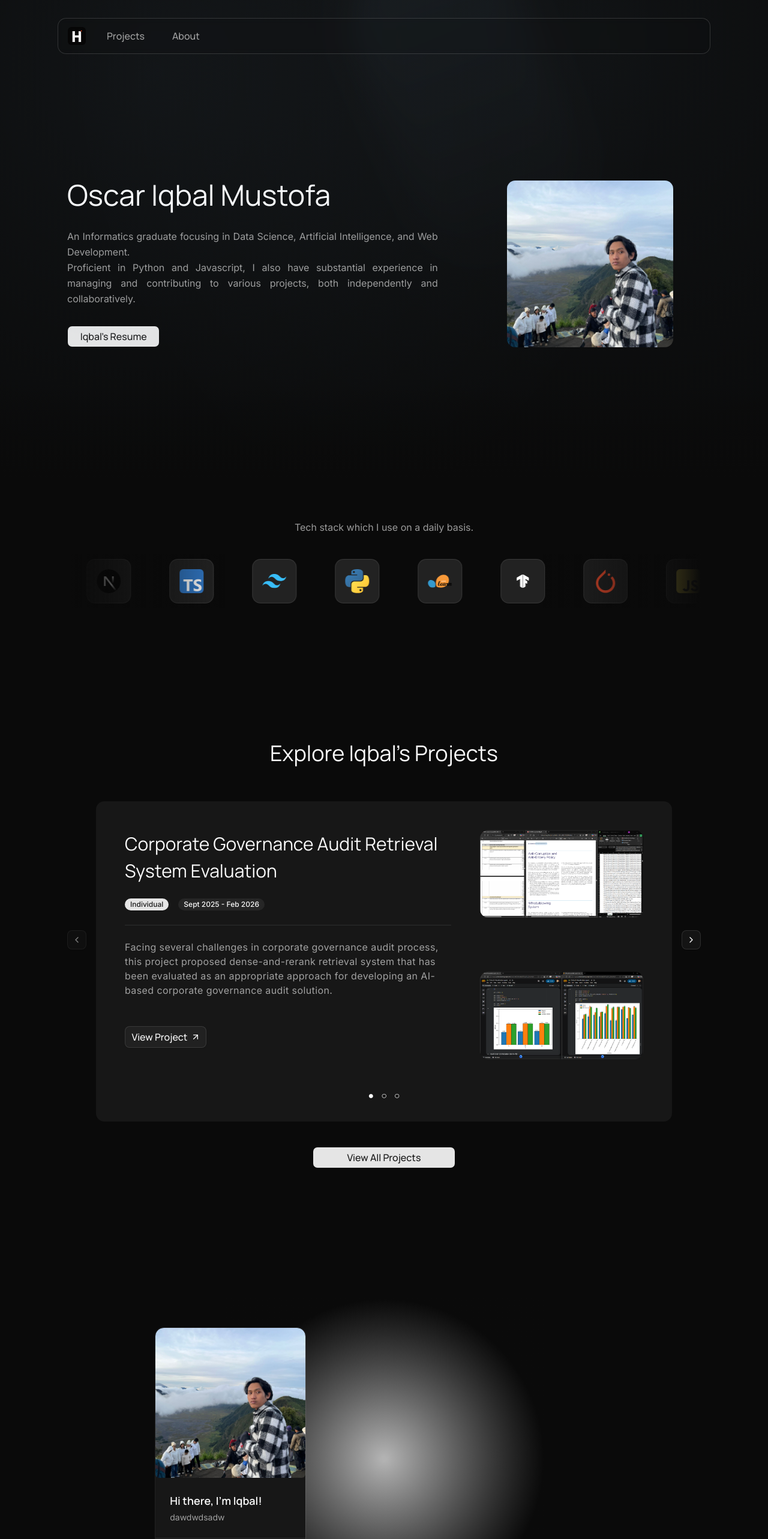
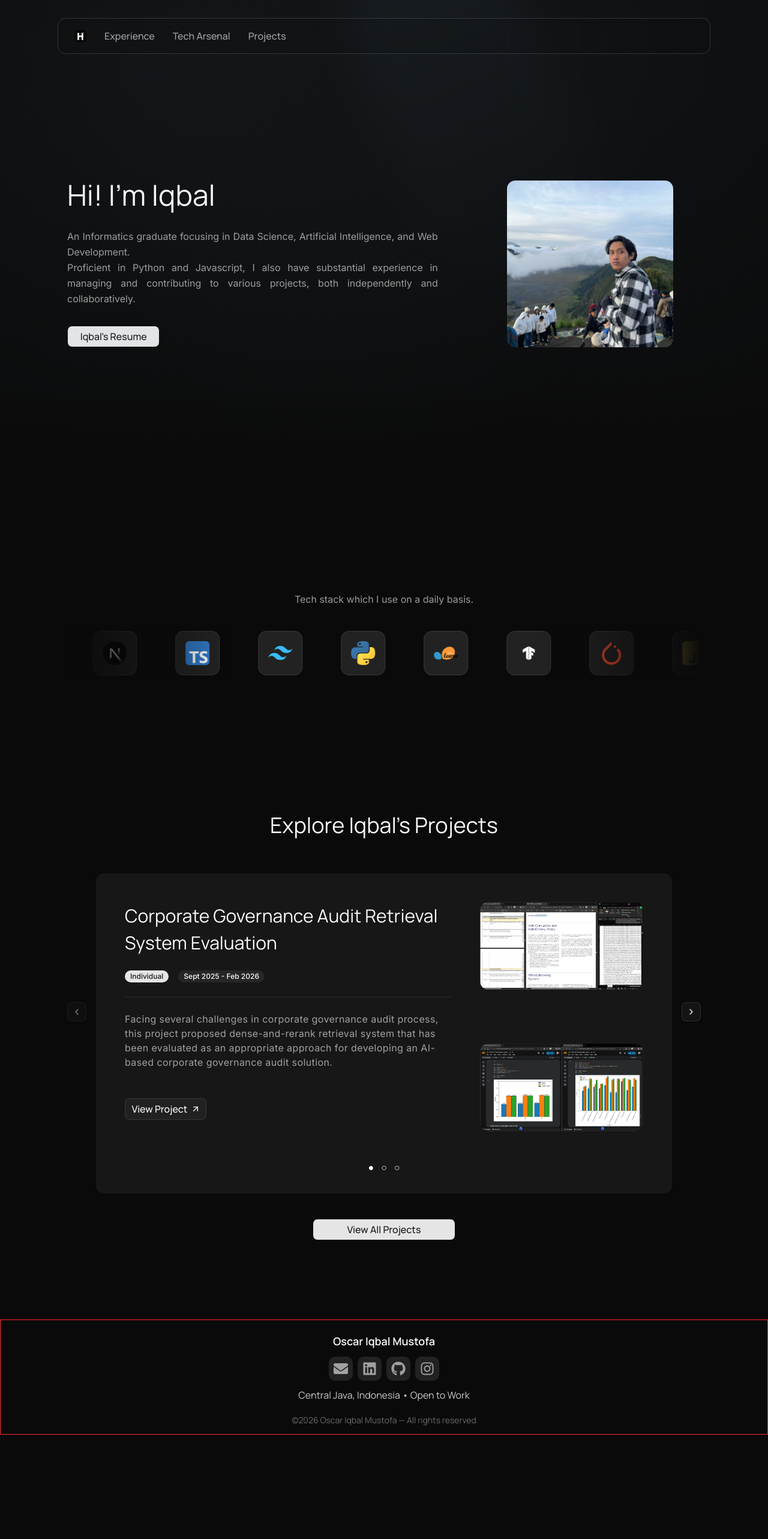
Before and after one commit to oscariqbal/portfolio, a Next.js app: page / in a window 1280 px wide. Shown: the top 2566 px of the page at 60% size. After the commit the page ends 2392 px from the top, so only its background shows below. Built offline with nearby package versions, Linux system fonts and the light colour scheme.

Commit message:
inisiate new version

```diff
--- a/app/layout.tsx
+++ b/app/layout.tsx
@@ -13,8 +13,8 @@ const inter = Inter({subsets:['latin'],variable:'--font-inter'});
 const manrope = Manrope({subsets:['latin'],variable:'--font-manrope'});
 
 export const metadata: Metadata = {
-  title: "Hinoyojin!",
-  description: "Beware of fire! Inspired by Hinoyojin, a Japanese phrase meaning 'beware of fire' that often assicoated with fire patrol tradition, this is Oscar Iqbal Mustofa's portfolio showing my personality and skills with vigilance, precision, and innovation.",
+  title: "Hi! Iqbal",
+  description: "Oscar Iqbal Mustofa's portfolio showing my personality and skills with vigilance, precision, and innovation.",
   keywords: "AI Engineering, AI Development, Machine Learning, Deep Learning",
 };
 
@@ -26,11 +26,11 @@ export default function RootLayout({
   return (
     <html lang="en" className={cn("h-full", "antialiased", "font-sans", inter.variable, manrope.variable, "dark", "scroll-smooth")}>
       <body className="min-h-full flex flex-col">
+        <Header />
         <section className="h-screen overflow-hidden">
           <LightRays count={5} blur={28} speed={17}/>
           <div className="absolute pointer-events-none inset-0 bg-gradient-to-b from-transparent from-0% via-transparent via-80% md:via-80% to-background to-100%" />
           {/* <div className="fixed top-0 left-0 w-full h-[30vh] border-2 border-red-500 pointer-events-none z-50" /> */}
-          <Header />
           <Hero />
         </section>
         <main className="w-[90vw] md:w-[85vw] mx-auto bg-background">
--- a/app/page.tsx
+++ b/app/page.tsx
@@ -13,8 +13,8 @@ import { projects } from "@/data/projects";
 export default function Home() {
   return (
     <>
-      {/* Skills Section */}
-      <section id="marquee-skills" className="h-[30vh] md:h-[35vh] w-full px-2 md:px-4">
+      {/* Tech Arsenal Section */}
+      <section id="tech-arsenal" className="h-[30vh] md:h-[35vh] w-full px-2 md:px-4">
         <FadeInOnScroll className="h-full w-full flex flex-col items-center justify-center gap-8" delay={0.3}>
           <p className="text-xs sm:text-sm md:text-base leading-relaxed opacity-60">Tech stack which I use on a daily basis.</p>
           <div className="relative flex w-full overflow-hidden">
@@ -36,31 +36,6 @@ export default function Home() {
           </div>
         </FadeInOnScroll>
       </section>
-      {/* About Section */}
-      <section id='about' className='h-[88vh] w-full'>
-        <div className='h-full w-full relative flex items-center justify-center'>
-          <div className='absolute top-1/2 left-1/2 -translate-x-1/2 -translate-y-1/2 h-[42vw] w-[42vw] z-10 bg-radial from-foreground from-1% to-background to-70% opacity-70'></div>
-          <div className="h-[70%] w-[70%] relative flex items-center justify-between z-20">
-            <Card>
-              <Image src="/img/profile.jpg" alt="icon" width={250} height={170} className="rounded-sm"/>
-              <CardHeader>
-                <CardTitle className="text-lg font-semibold">
-                  Hi there, I'm Iqbal!
-                </CardTitle>
-                <CardDescription >
-                  dawdwdsadw
-                </CardDescription>
-              </CardHeader>
-              <Separator />
-              <CardFooter>
-                <Button className="w-full">
-                  Download CV
-                </Button>
-              </CardFooter>
-            </Card>
-          </div>
-        </div>
-      </section>
     </>
   );
 }
--- a/components/header.tsx
+++ b/components/header.tsx
@@ -4,23 +4,30 @@ import { Button } from "@/components/ui/button";
 export default function Header() {
     return (
       <header className="h-[15vh] w-full sticky top-0 z-50 flex items-center">
-        <nav className='h-[50%] w-[90%] md:w-[85%] font-heading mx-auto bg-background/10 backdrop-blur-xs rounded-xl px-2 md:px-4 border border-foreground/15'>
-          <ul className='h-full w-full flex items-center gap-6 text-muted-foreground'>
+        <nav className='h-1/2 w-[90%] md:w-[85%] font-heading mx-auto bg-background/5 backdrop-blur-xs rounded-xl px-2 md:px-4 border border-foreground/15'>
+          <ul className='h-full w-full flex items-center text-muted-foreground gap-2'>
             <li>
-              <a href='#hero'>
-                <Image src="/logo.svg" alt="icon" width={30} height={30} className="rounded-sm"/>
-              </a>
+              <Button variant={"ghost"} size={"sm"} asChild>
+                <a href='#hero'>
+                  <Image src="/logo.svg" alt="icon" width={20} height={20} className="rounded-sm"/>
+                </a>
+              </Button>
             </li>
             <li>
-              <Button variant={"ghost"} size={"sm"} asChild className="cursor-pointer font-heading text-xs sm:text-sm md:text-base md:h-9 md:gap-1.5 md:px-2.5 md:in-data-[slot=button-group]:rounded-md md:has-data-[icon=inline-end]:pr-2 md:has-data-[icon=inline-start]:pl-2">
+              <Button variant={"ghost"} size={"sm"} asChild className="cursor-pointer font-heading text-xs sm:text-sm md:text-base ">
+                <a className="hover:text-foreground" href='#experience'>Experience</a>
+              </Button>
+            </li>
+            <li>
+              <Button variant={"ghost"} size={"sm"} asChild className="cursor-pointer font-heading text-xs sm:text-sm md:text-base ">
+                <a className="hover:text-foreground" href='#tech-arsenal'>Tech Arsenal</a>
+              </Button>
+            </li>
+            <li>
+              <Button variant={"ghost"} size={"sm"} asChild className="cursor-pointer font-heading text-xs sm:text-sm md:text-base ">
                 <a className="hover:text-foreground" href='#projects'>Projects</a>
               </Button>
-              </li>
-            <li>
-              <Button variant={"ghost"} size={"sm"} asChild className="cursor-pointer font-heading text-xs sm:text-sm md:text-base md:h-9 md:gap-1.5 md:px-2.5 md:in-data-[slot=button-group]:rounded-md md:has-data-[icon=inline-end]:pr-2 md:has-data-[icon=inline-start]:pl-2">
-                <a className="hover:text-foreground" href='#about'>About</a>
-              </Button>
-              </li>
+            </li>
           </ul>
         </nav>
       </header>
--- a/components/hero.tsx
+++ b/components/hero.tsx
@@ -6,7 +6,7 @@ export default function Hero() {
     <section id='hero' className='h-[75vh] md:h-[80vh] w-[90vw] md:w-[85vw] mx-auto flex flex-col md:flex-row px-2 md:px-4 gap-8 md:gap-0 justify-center'>
       <div className="h-auto md:h-full w-full md:w-[60%] lg:w-[65%] flex flex-col order-2 md:order-1">
         <div className="w-[90%] mx-auto my-0 md:mx-0 md:my-auto flex flex-col gap-4 md:gap-6 lg:gap-8 text-center md:text-left">
-          <h1 className="font-heading text-2xl sm:text-3xl md:text-4xl lg:text-5xl">Oscar Iqbal Mustofa</h1>
+          <h1 className="font-heading text-2xl sm:text-3xl md:text-4xl lg:text-5xl">Hi! I'm Iqbal</h1>
           <p className="text-xs sm:text-sm md:text-base text-justify leading-relaxed opacity-60">
             An Informatics graduate focusing in Data Science, Artificial Intelligence, and Web Development.
             <span className="hidden md:block"> Proficient in Python and Javascript, I also have substantial experience in managing and contributing to various projects, both independently and collaboratively.</span>
```
